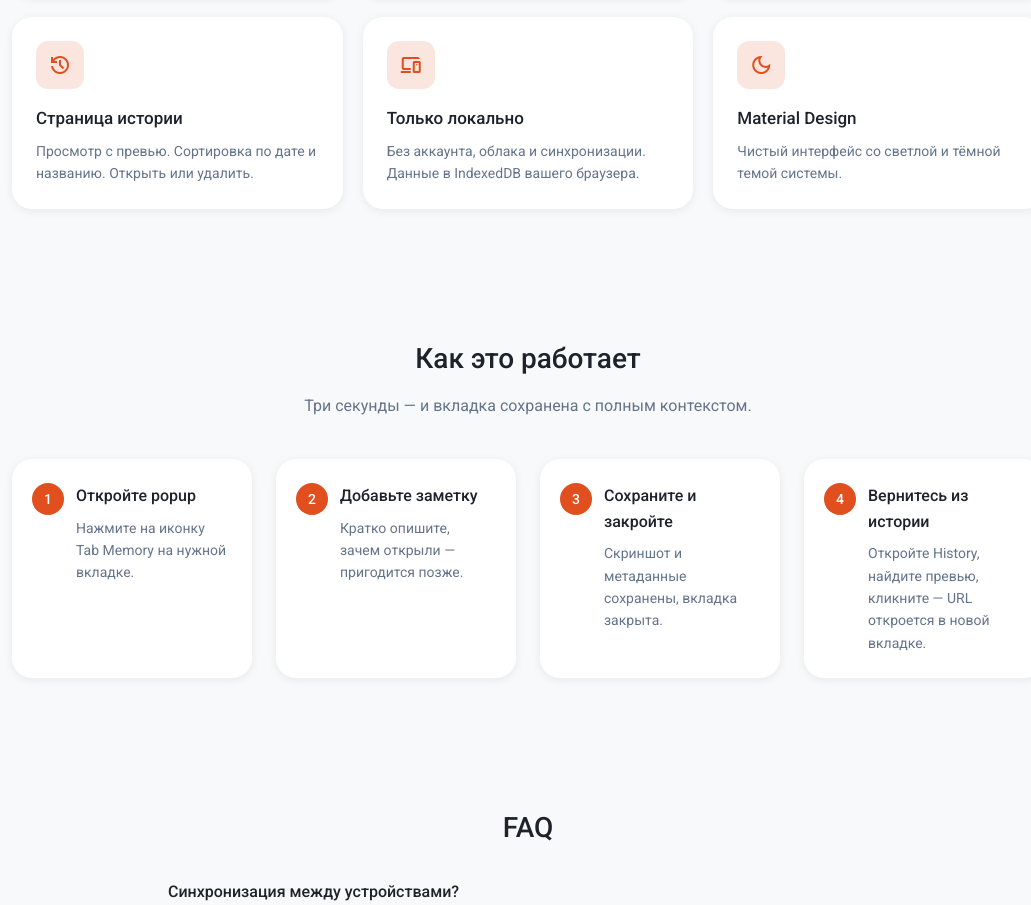
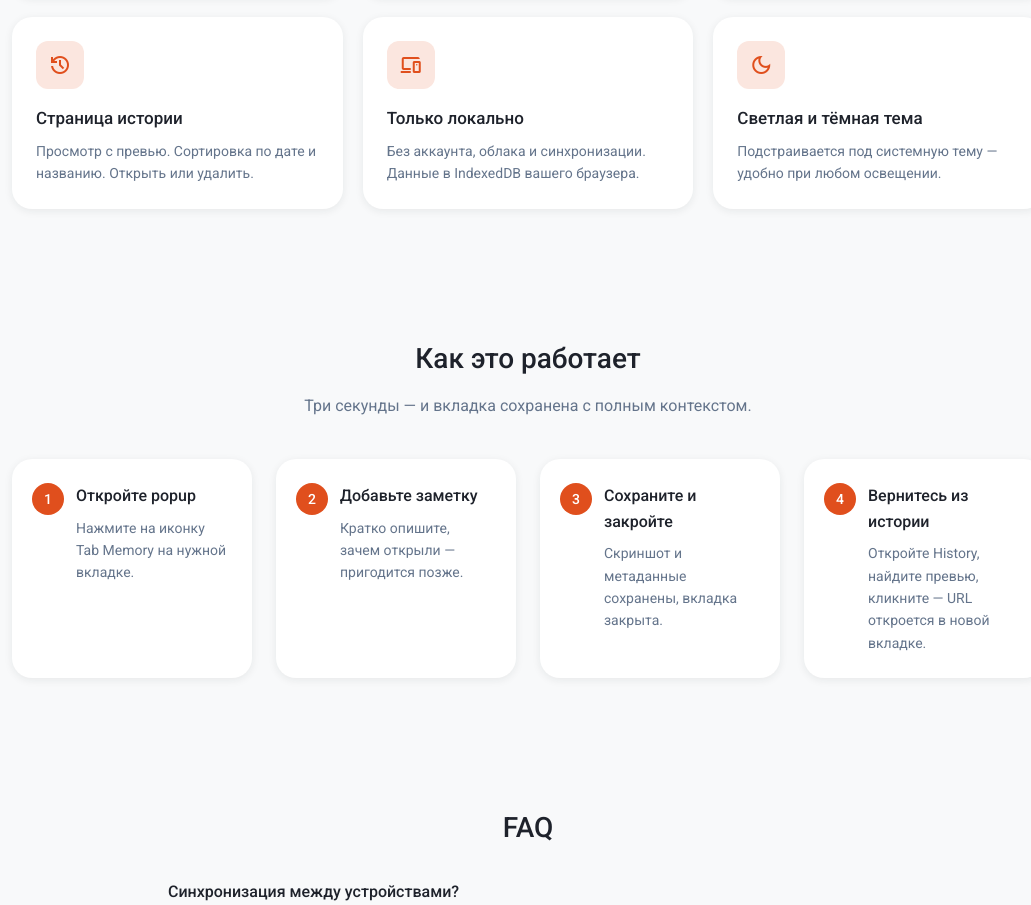
Before and after one commit to RuslanTsitser/tab_memory_extension, a website: page website/ru/index.html in a window 1280 px wide. Shown: the part 1455-2360 px from the top of the page, without its empty margins (112-1143 px from the left). Drawn offline with nearby package versions, Linux system fonts and the light colour scheme.

Commit message:
docs: Update README and website content to reflect changes in UI terminology; replace "Material Design" with "Adaptive UI" and enhance descriptions for light/dark theme features in English and Russian.

```diff
--- a/website/ru/index.html
+++ b/website/ru/index.html
@@ -125,8 +125,8 @@
             <div class="feature__icon">
               <span class="material-symbols-outlined" aria-hidden="true">dark_mode</span>
             </div>
-            <h3>Material Design</h3>
-            <p>Чистый интерфейс со светлой и тёмной темой системы.</p>
+            <h3>Светлая и тёмная тема</h3>
+            <p>Подстраивается под системную тему — удобно при любом освещении.</p>
           </article>
         </div>
       </div>
```
Also changed, not shown: website/index.html (+2 -2 lines), README.md.
